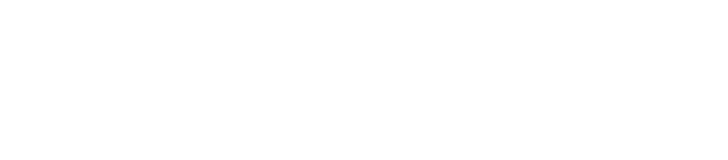
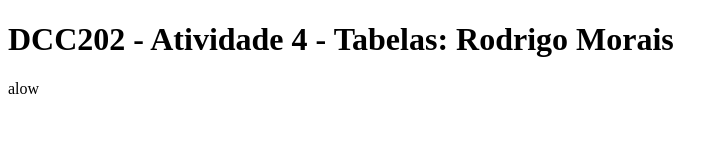
Before and after one commit to ufjf-dcc202/ufjf-dcc202-2023-3-a-atv4-rodrigo-mch, a website: page tabelas.html in a window 1280 px wide. Shown: the whole page, without its empty margins (0-728 px from the left). Drawn offline with Linux system fonts and the light colour scheme.

Commit message:
Add paragrafo e titulo

```diff
--- a/tabelas.html
+++ b/tabelas.html
@@ -6,6 +6,9 @@
     <title>DCC202 - Atividade 4 - Tabelas: Rodrigo Morais</title>
 </head>
 <body>
-
+    <main>
+        <h1>DCC202 - Atividade 4 - Tabelas: Rodrigo Morais</h1>
+        <p>alow</p>
+    </main>
 </body>
 </html>
```
